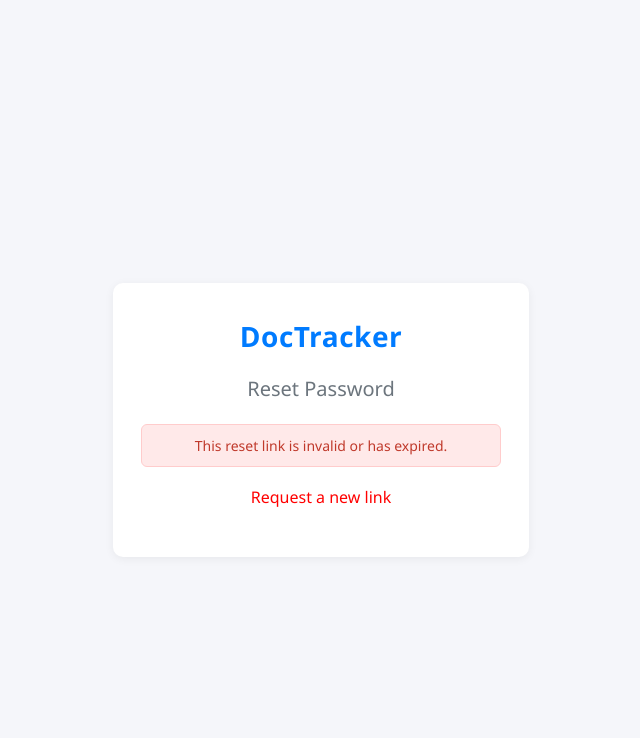
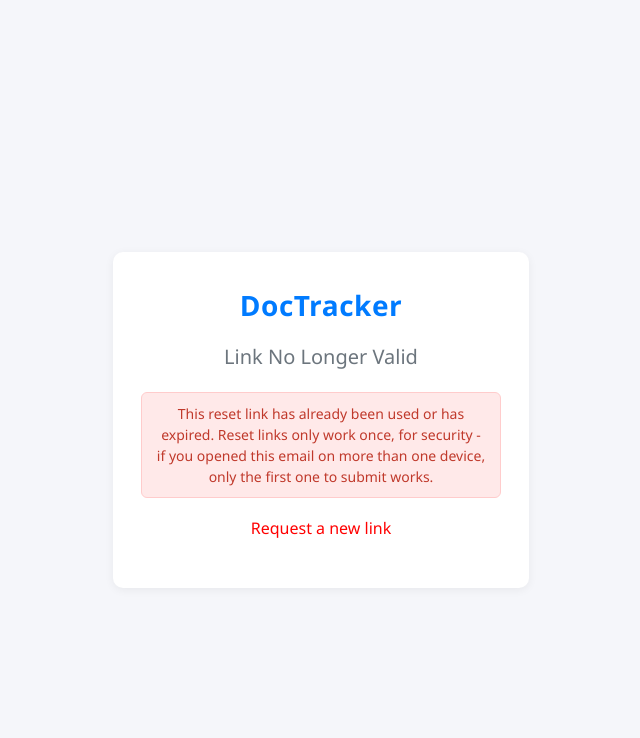
Before and after one commit to sedejordan/docTracker, a Flask app: page /reset-password/1 in a window 1280 px wide. Shown: the top 738 px of the page, without its empty margins (319-959 px from the left). Run offline with Flask 3, Linux system fonts and the light colour scheme; data that the repository does not hold is empty; some libraries are stand-ins or nearby versions.

Commit message:
modified reset_password.html

```diff
--- a/templates/reset_password.html
+++ b/templates/reset_password.html
@@ -11,14 +11,19 @@
     <div class="login-card">
 
       <h1 class="logo login-logo">DocTracker</h1>
-      <h2 class="page-title login-title">Reset Password</h2>
 
       {% if invalid %}
-        <div class="alert-error">This reset link is invalid or has expired.</div>
+        <h2 class="page-title login-title">Link No Longer Valid</h2>
+        <div class="alert-error">
+          This reset link has already been used or has expired. Reset links only work once, for security -
+          if you opened this email on more than one device, only the first one to submit works.
+        </div>
         <p class="login-footer">
           <a href="/forgot-password">Request a new link</a>
         </p>
       {% else %}
+        <h2 class="page-title login-title">Reset Password</h2>
+
         {% if error %}
           <div class="alert-error">{{ error }}</div>
         {% endif %}
```
